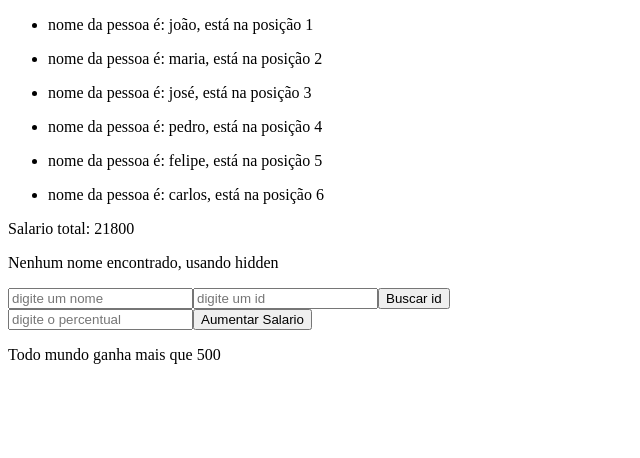
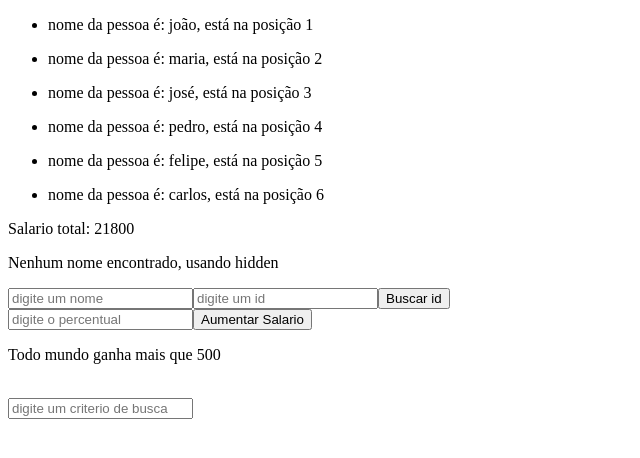
Before and after one commit to leonamfx/Angular, an Angular app: page / in a window 1280 px wide. Shown: the top 458 px of the page, without its empty margins (0-640 px from the left). Built offline with nearby package versions, Linux system fonts and the light colour scheme.

Commit message:
Exemplo 10

```diff
--- a/src/app/app.component.html
+++ b/src/app/app.component.html
@@ -1,11 +1,3 @@
-<!-- * * * * * * * * * * * * * * * * * * * * * * * * * * * * * * * -->
-<!-- * * * * * * * * * * * The content below * * * * * * * * * * * -->
-<!-- * * * * * * * * * * is only a placeholder * * * * * * * * * * -->
-<!-- * * * * * * * * * * and can be replaced. * * * * * * * * * * * -->
-<!-- * * * * * * * * * * * * * * * * * * * * * * * * * * * * * * * -->
-<!-- * * * * * * * * * Delete the template below * * * * * * * * * * -->
-<!-- * * * * * * * to get started with your project! * * * * * * * * -->
-<!-- * * * * * * * * * * * * * * * * * * * * * * * * * * * * * * * -->
 <ul *ngFor = "let nome of nomes, let i = index">
   <li>
     nome da pessoa é: {{nome}}, está na posição {{i + 1}}
@@ -29,3 +21,9 @@
 <p> {{verificaSalario(500)?'Todo mundo ganha mais que 500':
                            ' nem todo mundo ganha mais que 500'}}
 </p>
+<br>
+<input #criterio placeholder="digite um criterio de busca"
+(keyup)="resposta = buscaCampos(criterio.value)"/>
+<ul *ngFor="let r of resposta">
+  <li>{{r.id}} - {{r.nome}} - {{r.salario}}</li>
+</ul>
--- a/src/app/app.component.ts
+++ b/src/app/app.component.ts
@@ -22,7 +22,11 @@ export class AppComponent {
       (soma,pessoa) => soma + pessoa.salario,0);
 
   }
-
+  buscaCampos(criterio: string) {
+    return this.pessoas.filter((pessoa) =>
+            Object.keys(pessoa).some
+            (chave => pessoa[chave].toString().includes(criterio)));
+  }
   buscar(valor: string){
     this.nomesFiltro = [];
 
@@ -65,4 +69,5 @@ export class AppComponent {
   verificaSalario(valor:number){
     return this.pessoas.every(pessoa => pessoa.salario > valor);
   }
+
 }
```
